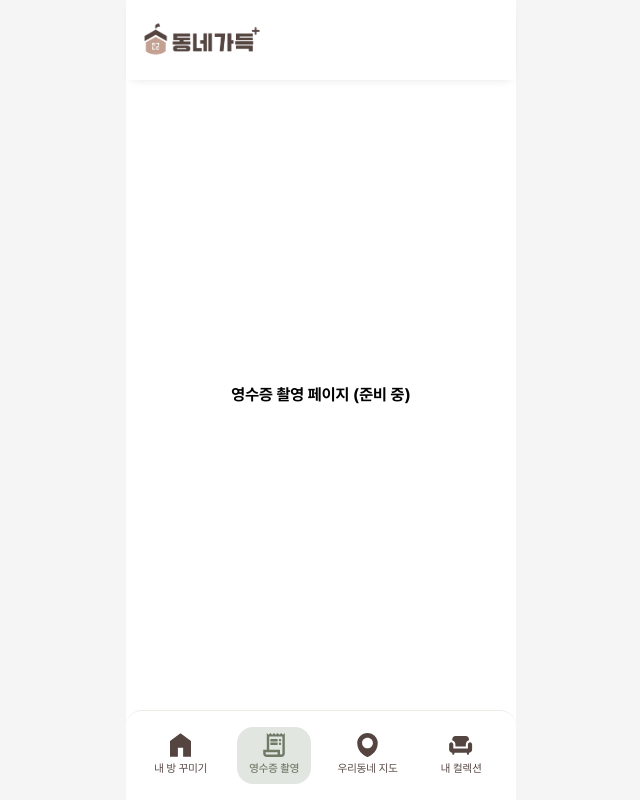
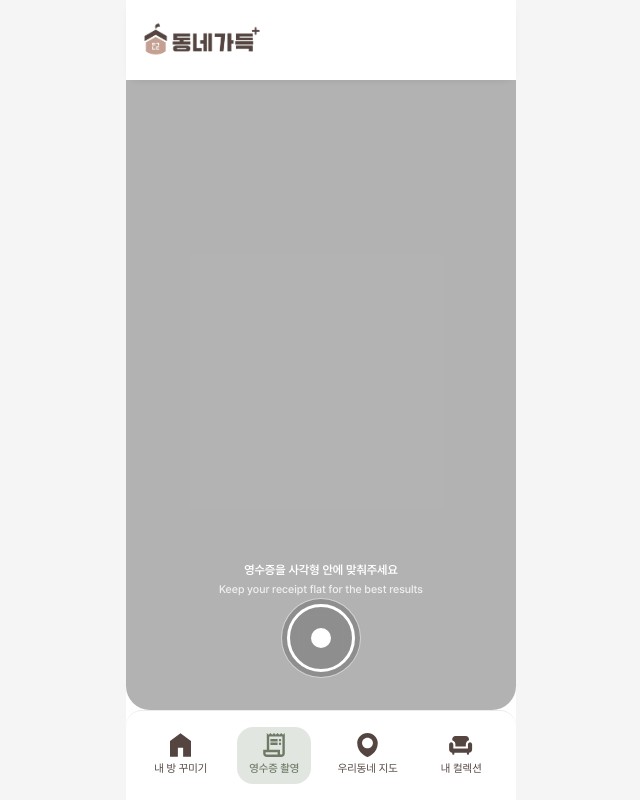
Before and after one commit to Dongne-Gadeuk/DongneGadeuk-FE, a React (Vite) app: page /receipt in a window 1280 px wide. Shown: the whole page, without its empty margins (319-959 px from the left). Built offline with nearby package versions, Linux system fonts and the light colour scheme; no server answers.

Commit message:
feat:receiptCapture

```diff
--- a/package.json
+++ b/package.json
@@ -11,6 +11,7 @@
   },
   "dependencies": {
     "axios": "^1.16.1",
+    "dotenv": "^17.4.2",
     "event-source-polyfill": "^1.0.31",
     "jwt-decode": "^4.0.0",
     "lucide-react": "^1.17.0",
@@ -27,6 +28,7 @@
     "@types/node": "^24.12.2",
     "@types/react": "^19.2.14",
     "@types/react-dom": "^19.2.3",
+    "@types/react-webcam": "^1.1.0",
     "@vitejs/plugin-react": "^6.0.1",
     "eslint": "^10.2.1",
     "eslint-plugin-react-hooks": "^7.1.1",
--- a/src/pages/receipt.tsx
+++ /dev/null
@@ -1,14 +0,0 @@
-import { Header } from "@/components/common/Header";
-import { BottomBar } from "@/components/common/BottomBar";
-
-export const ReceiptPage = () => {
-  return (
-    <div className="flex h-dvh flex-col bg-main">
-      <Header />
-      <main className="flex-1 flex items-center justify-center font-bold">
-        영수증 촬영 페이지 (준비 중)
-      </main>
-      <BottomBar />
-    </div>
-  );
-};
--- /dev/null
+++ b/src/pages/receiptPage.tsx
@@ -0,0 +1,81 @@
+import { Header } from "@/components/common/Header";
+import { BottomBar } from "@/components/common/BottomBar";
+import Webcam from "react-webcam";
+import { useRef, useState } from "react";
+import { useNavigate } from "react-router-dom";
+import { extractReceipt } from "@/api/ocr";
+
+export const ReceiptPage = () => {
+    const webcamRef = useRef<Webcam>(null);
+    const navigate = useNavigate();
+    const [loading, setLoading] = useState(false);
+
+    const capture = async () => {
+        const imageSrc = webcamRef.current?.getScreenshot();
+        if (!imageSrc || loading) return;
+
+        try {
+            setLoading(true);
+            const data = await extractReceipt(imageSrc);
+            console.log("추출 결과:", data);
+
+            // 결과 확인/수정 화면으로 이동 (경로는 프로젝트에 맞게)
+            navigate("/receipt/confirm", { state: data });
+        } catch (e) {
+            console.error(e);
+            alert("텍스트 추출에 실패했어요. 다시 시도해주세요.");
+        } finally {
+            setLoading(false);
+        }
+    };
+
+    return (
+        <div className="flex h-dvh flex-col bg-main">
+            <Header />
+
+            <main className="flex flex-1 flex-col bg-main">
+                <div className="relative flex-1 overflow-hidden rounded-b-3xl">
+                    <Webcam
+                        ref={webcamRef}
+                        audio={false}
+                        screenshotFormat="image/jpeg"
+                        videoConstraints={{ facingMode: "environment" }}
+                        className="absolute inset-0 h-full w-full object-cover"
+                    />
+
+                    <div className="absolute inset-0 bg-black/30" />
+
+                    {/* OCR 진행 중 표시 */}
+                    {loading && (
+                        <div className="absolute left-1/2 top-1/2 -translate-x-1/2 -translate-y-1/2 z-10 rounded-full bg-black/50 px-4 py-2 backdrop-blur">
+                            <p className="text-xs font-semibold text-white">
+                                Scanning for text...
+                            </p>
+                        </div>
+                    )}
+
+                    <div className="absolute bottom-28 left-1/2 w-full -translate-x-1/2 px-6 text-center text-white z-10">
+                        <p className="text-xs font-semibold">
+                            영수증을 사각형 안에 맞춰주세요
+                        </p>
+                        <p className="mt-1 text-[11px] font-medium opacity-80">
+                            Keep your receipt flat for the best results
+                        </p>
+                    </div>
+
+                    <button
+                        onClick={capture}
+                        disabled={loading}
+                        className="absolute bottom-8 left-1/2 z-10 flex h-20 w-20 -translate-x-1/2 items-center justify-center rounded-full border border-white/60 bg-black/20 backdrop-blur disabled:opacity-50"
+                    >
+                        <div className="flex h-[68px] w-[68px] items-center justify-center rounded-full border-[3px] border-white">
+                            <div className="h-5 w-5 rounded-full bg-white" />
+                        </div>
+                    </button>
+                </div>
+            </main>
+
+            <BottomBar />
+        </div>
+    );
+};
--- a/src/routes/router.tsx
+++ b/src/routes/router.tsx
@@ -2,7 +2,7 @@ import { createBrowserRouter } from "react-router-dom";
 import { BaseLayout } from "../layouts/BaseLayout";
 import { AppLayout } from "../layouts/AppLayout";
 import { HomePage } from "../pages/home";
-import { ReceiptPage } from "../pages/receipt";
+import { ReceiptPage } from "../pages/receiptPage";
 import { MapPage } from "../pages/map";
 import { CollectionPage } from "../pages/collection";
 
--- /dev/null
+++ b/src/utils/parseReceipt.ts
@@ -0,0 +1,80 @@
+export interface ReceiptData {
+    businessNumber: string | null; // 사업자번호
+    storeName: string | null; // 가게 이름
+    storeAddress: string | null; // 가게 주소
+    transactionDate: string | null; // 거래(결제)일시
+    totalAmount: number | null; // 총금액
+}
+
+export function parseReceipt(rawText: string): ReceiptData {
+    const lines = rawText
+        .split("\n")
+        .map((l) => l.trim())
+        .filter(Boolean);
+
+    // 1. 사업자번호 (123-45-67890)
+    const bizMatch = rawText.match(/\d{3}-\d{2}-\d{5}/);
+    const businessNumber = bizMatch ? bizMatch[0] : null;
+
+    // 4. 거래일시 (2024-01-15 14:30:00 / 2024.01.15 / 2024/01/15 14:30 등)
+    const dateMatch = rawText.match(
+        /(\d{4})[-./](\d{1,2})[-./](\d{1,2})(?:[\sT]+(\d{1,2}):(\d{2})(?::(\d{2}))?)?/
+    );
+    const transactionDate = dateMatch ? dateMatch[0] : null;
+
+    // 5. 총금액 (합계/결제금액 등 키워드 라인에서 가장 큰 숫자)
+    const totalKeywords = [
+        "합계", "총액", "총금액", "총 금액", "합계금액",
+        "결제금액", "결제 금액", "받을금액", "판매금액",
+        "승인금액", "총 구매액",
+    ];
+    let totalAmount: number | null = null;
+    for (const line of lines) {
+        if (totalKeywords.some((k) => line.includes(k))) {
+            const nums = (line.match(/[\d,]+/g) ?? [])
+                .map((n) => parseInt(n.replace(/,/g, ""), 10))
+                .filter((n) => !isNaN(n) && n > 0);
+            if (nums.length) {
+                totalAmount = Math.max(...nums);
+                break;
+            }
+        }
+    }
+
+    // 3. 주소 (라벨 우선, 없으면 행정구역 키워드로 추정)
+    const addrKeywords = ["주소", "소재지"];
+    let storeAddress: string | null = null;
+    for (const line of lines) {
+        if (addrKeywords.some((k) => line.includes(k))) {
+            storeAddress = line.replace(/주소|소재지|[:：]/g, "").trim();
+            break;
+        }
+    }
+    if (!storeAddress) {
+        const regionRegex =
+            /(특별시|광역시|특별자치시|특별자치도)|[가-힣]+시\s|[가-힣]+군\s|[가-힣]+구\s|[가-힣]+(로|길)\s?\d/;
+        storeAddress = lines.find((l) => regionRegex.test(l)) ?? null;
+    }
+
+    // 2. 가게 이름 (라벨 우선, 없으면 상단 라인 추정)
+    const nameKeywords = ["상호명", "상호", "가맹점명", "가맹점"];
+    let storeName: string | null = null;
+    for (const line of lines) {
+        if (nameKeywords.some((k) => line.includes(k))) {
+            storeName = line.replace(/상호명|상호|가맹점명|가맹점|[:：]/g, "").trim();
+            break;
+        }
+    }
+    if (!storeName) {
+        storeName =
+            lines.slice(0, 5).find(
+                (l) =>
+                    l.length >= 2 &&
+                    !/\d{3}-\d{2}-\d{5}/.test(l) &&
+                    !/^\d/.test(l) &&
+                    !addrKeywords.some((k) => l.includes(k))
+            ) ?? null;
+    }
+
+    return { businessNumber, storeName, storeAddress, transactionDate, totalAmount };
+}
--- a/vite.config.ts
+++ b/vite.config.ts
@@ -1,17 +1,20 @@
-import { defineConfig } from 'vite'
+import { defineConfig, loadEnv } from 'vite'
 import react from '@vitejs/plugin-react'
 import tailwindcss from '@tailwindcss/vite'
 import { VitePWA } from 'vite-plugin-pwa'
 import path from 'path'
 
-export default defineConfig({
+export default defineConfig(({ mode }) => {
+  const env = loadEnv(mode, process.cwd(), '')
+
+  return {
     plugins: [
       react(),
       tailwindcss(),
       VitePWA({
         registerType: 'autoUpdate',
         manifest: {
-        id: "/",
+          id: '/',
           name: 'DongneGadeuk',
           short_name: 'DongneGadeuk',
           description: '영수증으로 만드는 우리동네',
@@ -39,4 +42,13 @@ export default defineConfig({
         '@': path.resolve(__dirname, 'src'),
       },
     },
+    server: {
+      proxy: {
+        '/api': {
+          target: env.VITE_API_BASE_URL,
+          changeOrigin: true,
+        },
+      },
+    },
+  }
 })
```
Also changed, not shown: src/api/ocr.ts (added, +17 -0 lines), 1 other file (tests, documents, lock files or other folders). Lines whose indentation alone changed are shown as unchanged.
